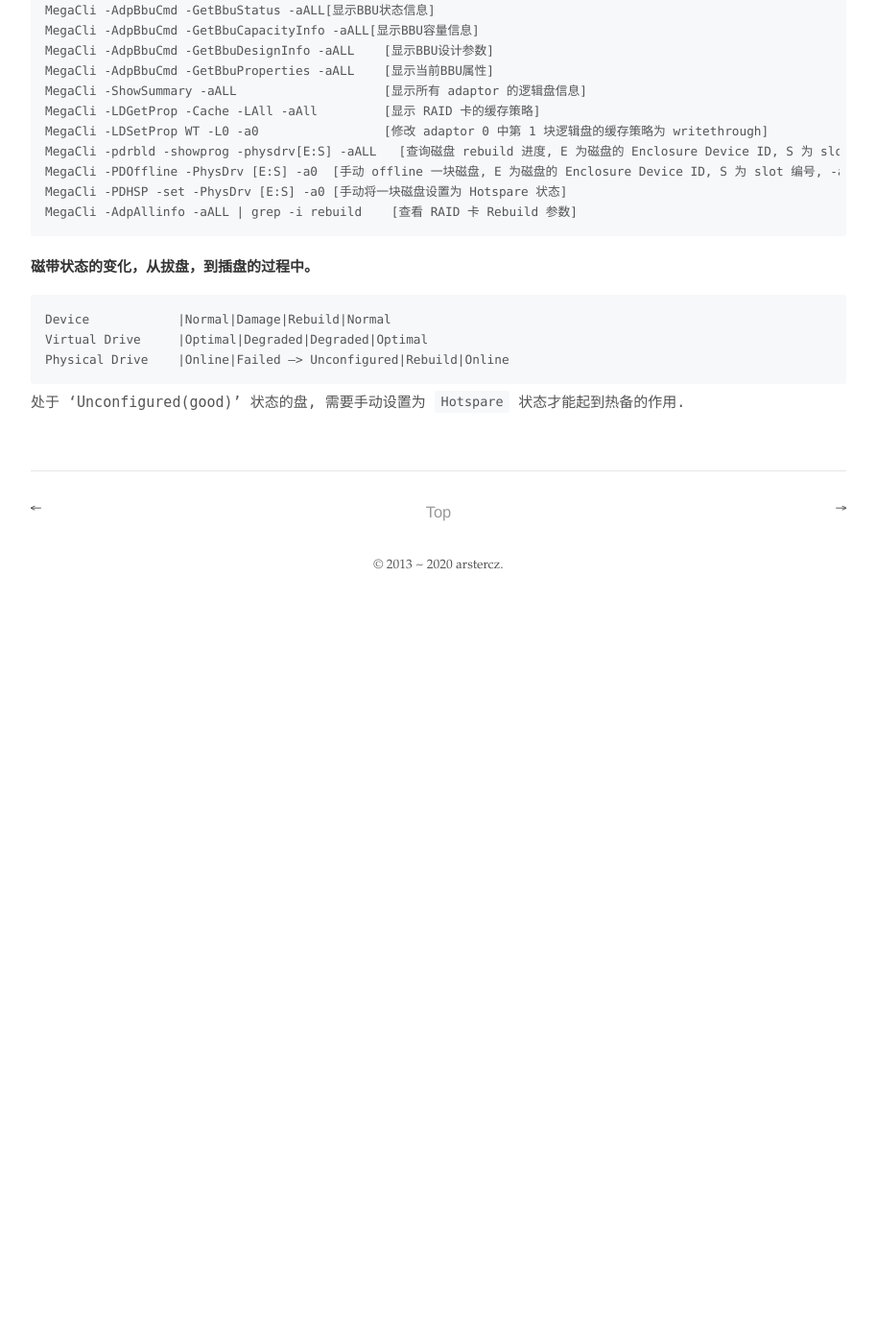
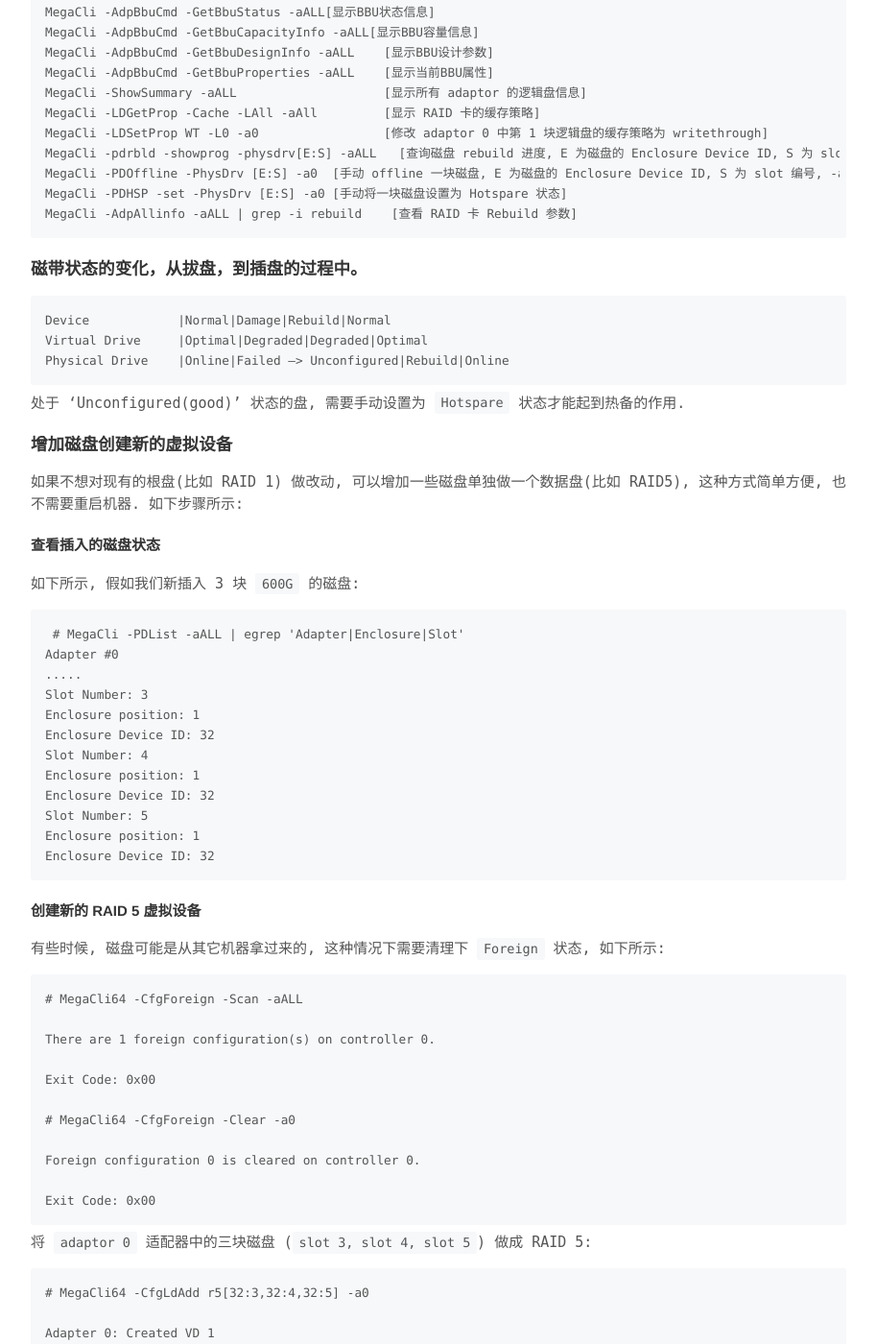
Before and after one commit to arstercz/arstercz.github.io, a Jekyll site: the page built from _posts/2014-05-11-megacli%e5%b8%b8%e7%94%a8%e5%8f%82%e6%95%b0%e4%bb%8b%e7%bb%8d.md, in a window 1280 px wide and 1400 px high, scrolled down 509 px. Shown: the whole window at 96% size, without its empty margins (183-1096 px from the left). Built offline with Jekyll 4.4.1, drawn with Linux system fonts in a browser that asks for light colours; comment, search, counter and statistics services are not loaded; before the commit the page ends 1139 px from its top, so only the background shows below that; some of the changed text lies outside the part shown.

Commit message:
add make raid by megacli

````diff
--- a/_posts/2014-05-11-megacli%e5%b8%b8%e7%94%a8%e5%8f%82%e6%95%b0%e4%bb%8b%e7%bb%8d.md
+++ b/_posts/2014-05-11-megacli%e5%b8%b8%e7%94%a8%e5%8f%82%e6%95%b0%e4%bb%8b%e7%bb%8d.md
@@ -19,7 +19,7 @@
   - linux
   - MegaCli
 ---
-#### 常用命令参数:
+### 常用命令参数:
 
 ```
 MegaCli -adpCount [显示适配器个数]
@@ -44,7 +44,7 @@
 MegaCli -AdpAllinfo -aALL | grep -i rebuild    [查看 RAID 卡 Rebuild 参数]
 ```
 
-#### 磁带状态的变化，从拔盘，到插盘的过程中。
+### 磁带状态的变化，从拔盘，到插盘的过程中。
 
 ```
 Device            |Normal|Damage|Rebuild|Normal
@@ -52,3 +52,76 @@
 Physical Drive    |Online|Failed –> Unconfigured|Rebuild|Online
 ```
 处于 'Unconfigured(good)' 状态的盘, 需要手动设置为 `Hotspare` 状态才能起到热备的作用.
+
+### 增加磁盘创建新的虚拟设备
+
+如果不想对现有的根盘(比如 RAID 1) 做改动, 可以增加一些磁盘单独做一个数据盘(比如 RAID5), 这种方式简单方便, 也不需要重启机器. 如下步骤所示:
+
+#### 查看插入的磁盘状态
+
+如下所示, 假如我们新插入 3 块 `600G` 的磁盘:
+```
+ # MegaCli -PDList -aALL | egrep 'Adapter|Enclosure|Slot'
+Adapter #0
+.....
+Slot Number: 3
+Enclosure position: 1
+Enclosure Device ID: 32
+Slot Number: 4
+Enclosure position: 1
+Enclosure Device ID: 32
+Slot Number: 5
+Enclosure position: 1
+Enclosure Device ID: 32
+```
+
+#### 创建新的 RAID 5 虚拟设备
+
+有些时候, 磁盘可能是从其它机器拿过来的, 这种情况下需要清理下 `Foreign` 状态, 如下所示:
+```
+# MegaCli64 -CfgForeign -Scan -aALL
+
+There are 1 foreign configuration(s) on controller 0.
+
+Exit Code: 0x00
+
+# MegaCli64 -CfgForeign -Clear -a0
+
+Foreign configuration 0 is cleared on controller 0.
+
+Exit Code: 0x00
+```
+
+将 `adaptor 0` 适配器中的三块磁盘 (`slot 3, slot 4, slot 5`) 做成 RAID 5:
+```
+# MegaCli64 -CfgLdAdd r5[32:3,32:4,32:5] -a0
+
+Adapter 0: Created VD 1
+
+Adapter 0: Configured the Adapter!!
+
+Exit Code: 0x00
+```
+
+再来查看设备信息, 如下:
+```
+# MegaCli64 -ShowSummary -a0
+Storage
+
+       Virtual Drives
+              Virtual drive      : Target Id 0 ,VD name zonheng
+              Size               : 278.875 GB
+              State              : Optimal
+              RAID Level         : 1
+
+              Virtual drive      : Target Id 1 ,VD name
+              Size               : 1.089 TB
+              State              : Optimal
+              RAID Level         : 5
+```
+
+通过 `fdisk -l`  即可看到新的设备信息, 格式话设备后, 即可挂载使用:
+```
+# mkfs.xfs -f /dev/sdb
+# mount -t xfs /dev/sdb /data
+```
````
